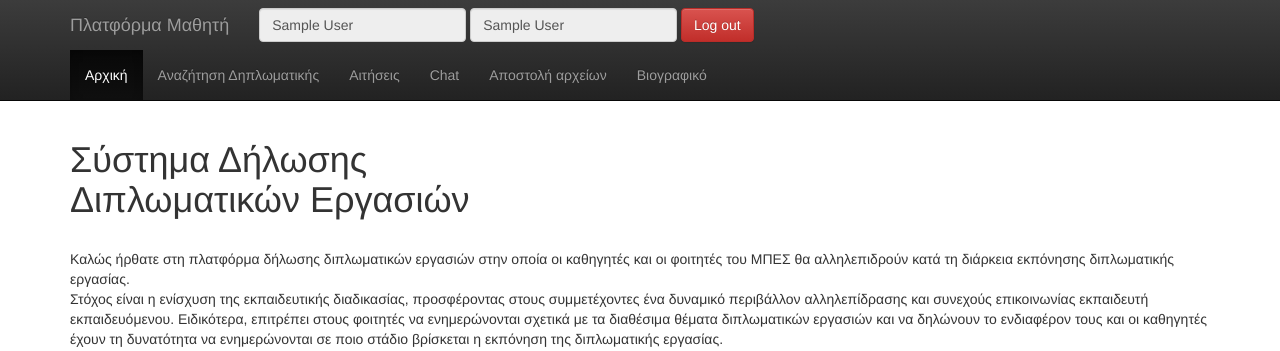
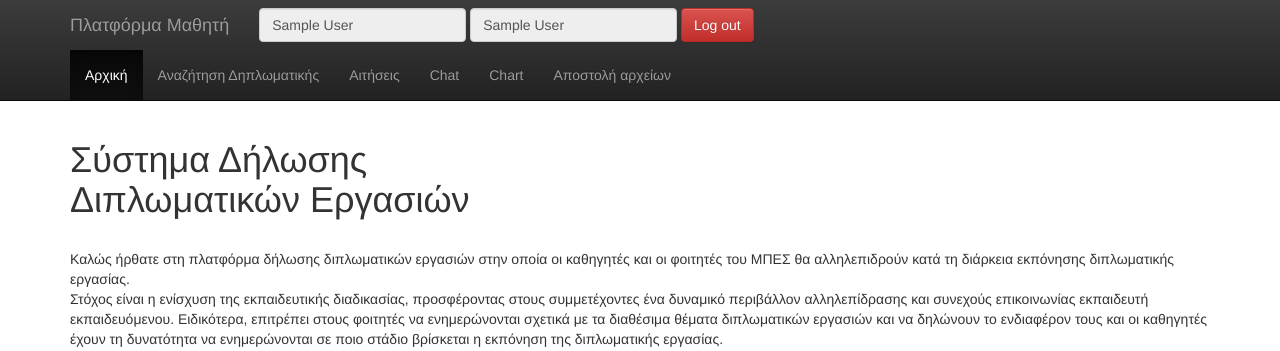
Before and after one commit to melina222/Project-Darkhold, a PHP site: page /index.php in a window 1280 px wide. Shown: the top 351 px of the page. Run offline with PHP 8.4, Linux system fonts and the light colour scheme; the visitor is signed in with stand-in values (Sample User, id 1); some libraries are stand-ins or nearby versions.

Commit message:
Update header option for both user types

```diff
--- a/src/page_parts/header_options_student.php
+++ b/src/page_parts/header_options_student.php
@@ -4,7 +4,7 @@
         <li><a href="search_thesis.php">Αναζήτηση Δηπλωματικής</a></li>
         <li><a href="student_apply_form.php">Αιτήσεις</a></li>
         <li><a href="student_chat.php">Chat</a></li>
+        <li><a href="chart.php">Chart</a></li>
         <li><a href="student_send_files.php">Αποστολή αρχείων</a></li>
-        <li><a href="student_cv.php">Βιογραφικό</a></li>
     </ul>
 </div><!--/.nav-collapse -->
--- a/src/page_parts/header_options_teacher.php
+++ b/src/page_parts/header_options_teacher.php
@@ -4,7 +4,6 @@
         <li><a href="add_thesis.php">Νέα Διπλωματική</a></li>
         <li><a href="view_thesis.php">Διπλωματικές</a></li>
         <li><a href="view_thesis_applies.php">Αιτήσεις Διπλωματικών</a></li>
-        <li><a href="#contact">Chat</a></li>
         <li><a href="chart.php">Chart</a></li>
         <li><a href="#gannt">Gannt Chart </a></li>
         <li><a href="#stats">Στατιστικά Στοιχεία</a></li>
--- a/src/view_thesis_applies.php
+++ b/src/view_thesis_applies.php
@@ -45,6 +45,8 @@ include_once "page_parts/login_checker.php";
             update_thesis_application_state($link, 3, $selected_thesis, $selected_student);
             change_thesis_state($link, $selected_thesis, 5);
             set_grade_to_thesis($link, $selected_thesis, $selected_grade);
+
+
 
 
         }
```
